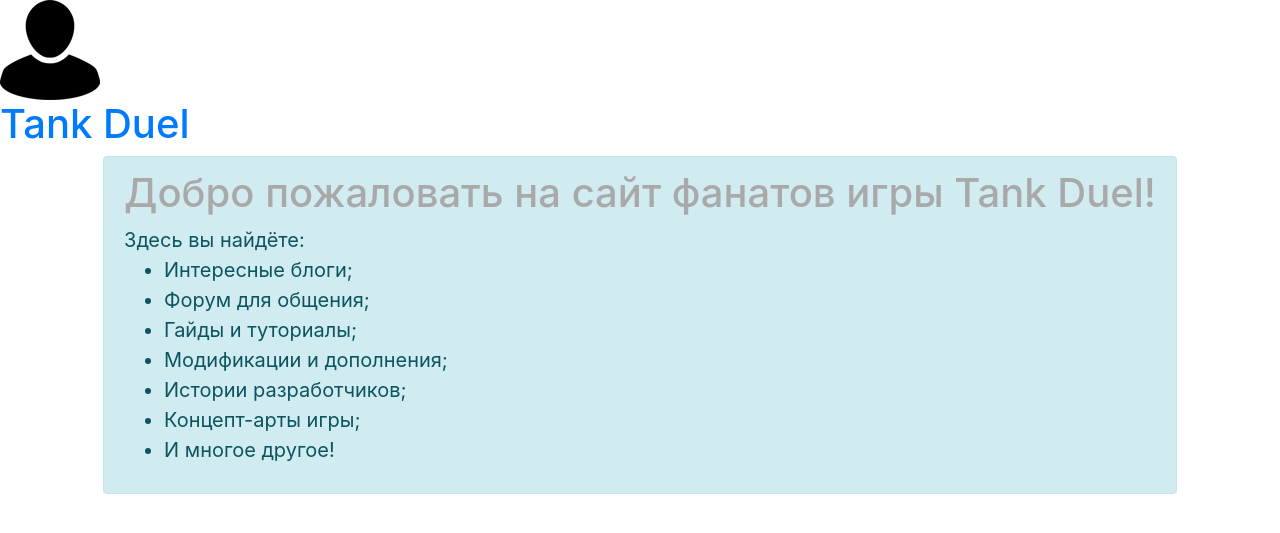
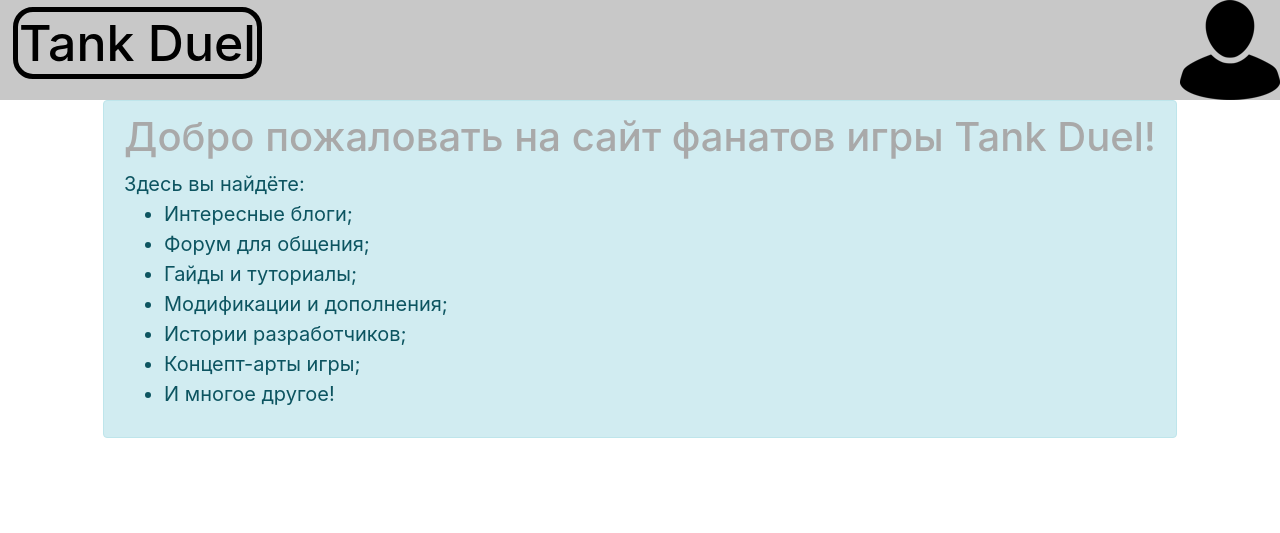
Before and after one commit to programlamb/TD_Website, a Flask app: page / in a window 1280 px wide. Shown: the top 533 px of the page. Run offline with Flask 2, Linux system fonts and the light colour scheme; some libraries are stand-ins or nearby versions.

Commit message:
Change design

```diff
--- a/static/css/style.css
+++ b/static/css/style.css
@@ -10,3 +10,31 @@
 .greeting {
   font-size: 20px;
 }
+
+body {
+    margin: 0px
+}
+
+
+#panel {
+    background-color: rgb(200, 200, 200);
+    height: 100px;
+    padding-top: 1%;
+}
+
+#home-link {
+    color: black;
+    font-size: 50px;
+    background-color: rgb(200, 200, 200);
+    border: 5px solid black;
+    border-radius: 20px;
+    padding: 0.1%;
+    margin: 1%;
+    text-decoration: none;
+}
+
+#avatar {
+    float: right;
+}
+
+.container{}
```
